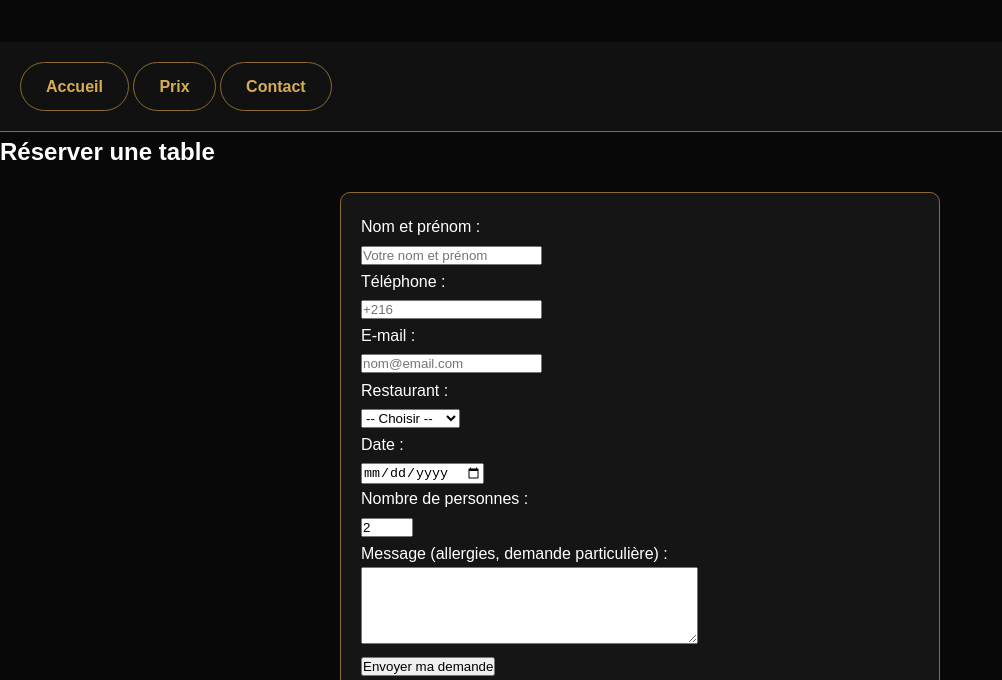
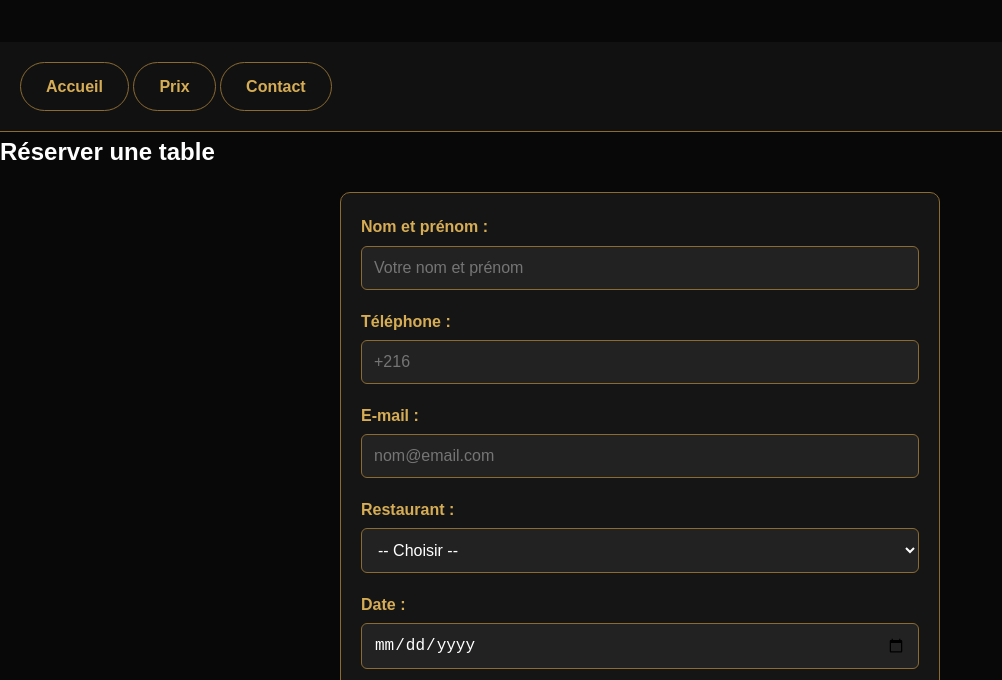
Before and after one commit to chayma129/sushi-house, a plain HTML site: page reservation.html in a window 1280 px wide. Shown: the part 120-800 px from the top of the page, without its empty margins (0-1002 px from the left). Drawn offline with Linux system fonts and the light colour scheme.

Commit message:
corriger les erreurs

```diff
--- a/css/style.css
+++ b/css/style.css
@@ -1,47 +1,33 @@
-
-/* =========================
-   GENERAL
-========================= */
 
 * {
     box-sizing: border-box;
     margin: 0;
     padding: 0;
 }
-
 html {
     scroll-behavior: smooth;
 }
-
 body {
     font-family: Arial, sans-serif;
     background-color: #080808;
     color: #ffffff;
     line-height: 1.7;
 }
-
-/* =========================
-   HEADER
-========================= */
-
 header {
     background-color: #080808;
     color: #d6ad55;
     text-align: center;
     padding: 35px 20px;
 }
-
 header h1 {
     font-size: 45px;
     color: #d6ad55;
     margin-bottom: 15px;
     letter-spacing: 3px;
 }
-
 header figure {
     margin: 15px auto;
 }
-
 header img {
     width: 70%;
     max-width: 650px;
@@ -54,36 +40,15 @@ header img {
 header img:hover {
     transform: scale(1.04);
 }
-
 figcaption {
     color: #d6ad55;
     font-style: italic;
 }
-
 header p {
     max-width: 800px;
     margin: 15px auto;
     color: #dddddd;
 }
-
-/* =========================
-   FORM
-========================= */
-
-form {
-    max-width: 600px;
-    margin: 20px auto;
-    background-color: #151515;
-    color: white;
-    padding: 20px;
-    border-radius: 10px;
-    border: 1px solid #8b6b32;
-}
-
-/* =========================
-   NAVIGATION
-========================= */
-
 nav {
     background-color: #111111;
     padding: 20px;
@@ -122,19 +87,11 @@ nav a:hover {
     box-shadow: 0 5px 15px rgba(214, 173, 85, 0.35);
 }
 
-/* =========================
-   MAIN
-========================= */
-
 main {
     width: 90%;
     max-width: 1100px;
     margin: 30px auto;
 }
-
-/* =========================
-   SECTIONS
-========================= */
 
 section {
     background-color: #141414;
@@ -153,60 +110,41 @@ section h2 {
     border-bottom: 2px solid #8b6b32;
     padding-bottom: 8px;
 }
-
 section p {
     margin: 15px 0;
     color: #dddddd;
 }
-
 section ul {
     padding-left: 25px;
 }
-
 section li {
     margin-bottom: 10px;
 }
-
 strong {
     color: #d6ad55;
 }
-
-/* =========================
-   LISTS AND LINKS
-========================= */
-
 ul {
     list-style: none;
 }
-
 a {
     transition: 0.3s;
 }
-
 section a {
     color: #d6ad55;
 }
-
 section a:hover {
     color: #ffffff;
     text-decoration: none;
 }
-
-/* =========================
-   TABLE AND IMAGES
-========================= */
-
 table {
     width: 100%;
     text-align: center;
     border-spacing: 15px;
 }
-
 td {
     padding: 10px;
     color: white;
 }
-
 td img {
     width: 100%;
     max-width: 250px;
@@ -217,21 +155,14 @@ td img {
     transition: transform 0.4s ease,
                 box-shadow 0.4s ease;
 }
-
 td img:hover {
     transform: scale(1.05);
     box-shadow: 0 8px 20px rgba(214, 173, 85, 0.25);
 }
-
 td h3 {
     color: #d6ad55;
     margin-top: 10px;
 }
-
-/* =========================
-   VIDEO AND AUDIO
-========================= */
-
 video {
     width: 100%;
     max-width: 650px;
@@ -239,18 +170,67 @@ video {
     display: block;
     margin: 20px auto;
 }
-
 audio {
     width: 100%;
     max-width: 500px;
     display: block;
     margin: 15px auto;
 }
-
-/* =========================
-   FOOTER
-========================= */
-
+form {
+    width: 90%;
+    max-width: 600px;
+    margin: 20px auto;
+    background-color: #151515;
+    color: white;
+    padding: 20px;
+    border-radius: 10px;
+    border: 1px solid #8b6b32;
+}
+form p {
+    margin-bottom: 18px;
+}
+form label {
+    display: inline-block;
+    margin-bottom: 5px;
+    color: #d6ad55;
+    font-weight: bold;
+}
+input,
+select,
+textarea {
+    width: 100%;
+    padding: 12px;
+    font-size: 16px;
+    border: 1px solid #8b6b32;
+    border-radius: 6px;
+    background-color: #222222;
+    color: white;
+    transition: 0.3s;
+}
+input:focus,
+select:focus,
+textarea:focus {
+    outline: 2px solid #d6ad55;
+    outline-offset: 2px;
+}
+textarea {
+    resize: vertical;
+}
+form button {
+    background-color: #d6ad55;
+    color: #080808;
+    padding: 12px 22px;
+    border: none;
+    border-radius: 6px;
+    font-size: 16px;
+    font-weight: bold;
+    cursor: pointer;
+    transition: 0.3s;
+}
+form button:hover {
+    background-color: #8b6b32;
+    color: white;
+}
 footer {
     background-color: #111111;
     color: white;
@@ -258,77 +238,54 @@ footer {
     padding: 30px;
     border-top: 1px solid #8b6b32;
 }
-
 footer h2 {
     color: #d6ad55;
     margin-bottom: 10px;
 }
-
 footer a {
     color: white;
     text-decoration: none;
     margin: 10px;
 }
-
 footer a:hover {
     color: #d6ad55;
 }
-
 footer p {
     margin: 10px;
 }
-
-/* =========================
-   PRIX - MENU
-========================= */
-
 .menu-container {
     display: grid;
     grid-template-columns: 1fr 1fr;
     gap: 20px;
 }
-
 .menu-item {
     position: relative;
     overflow: hidden;
     min-height: 230px;
     padding: 25px;
-
     background-size: cover;
     background-position: center;
     background-repeat: no-repeat;
-
     border-radius: 12px;
     border: 1px solid #8b6b32;
-
     transition: transform 0.4s ease,
                 box-shadow 0.4s ease;
 }
-
-/* BACKGROUND DES MENUS */
-
 .menu-item:nth-child(1) {
     background-image: url("../images/menu1.png");
 }
-
 .menu-item:nth-child(2) {
     background-image: url("../images/menu2.png");
 }
-
 .menu-item:nth-child(3) {
     background-image: url("../images/menu3.png");
 }
-
 .menu-item:nth-child(4) {
     background-image: url("../images/menu4.png");
 }
-
 .menu-item:nth-child(5) {
     background-image: url("../images/dessert.png");
 }
-
-/* OVERLAY SOMBRE */
-
 .menu-item::before {
     content: "";
     position: absolute;
@@ -336,32 +293,21 @@ footer p {
     background: rgba(0, 0, 0, 0.55);
     z-index: 0;
 }
-
-/* TEXTE AU-DESSUS */
-
 .menu-item .details {
     position: relative;
     z-index: 1;
 }
-
 .menu-item .details h2 {
     color: #d6ad55;
 }
-
 .menu-item .details p,
 .menu-item .details li,
 .menu-item .details .price {
     color: white;
 }
-
-/* CACHER LES IMAGES HTML */
-
 .menu-item > img {
     display: none;
 }
-
-/* DESSERT SUR TOUTE LA LARGEUR */
-
 .menu-item.dessert {
     background-size: contain;
     background-position: center;
@@ -369,125 +315,83 @@ footer p {
     background-color: #080808;
     min-height: 350px;
 }
-
 .menu-item.dessert::before {
     background: rgba(0, 0, 0, 0.25);
 }
-
-/* HOVER */
 
 .menu-item:hover {
     transform: translateY(-4px);
     box-shadow: 0 5px 18px rgba(214, 173, 85, 0.2);
 }
-
-/* =========================
-   TABLETTE
-========================= */
-
 @media (max-width: 768px) {
-
     main {
         width: 95%;
     }
-
     header h1 {
         font-size: 32px;
     }
-
     header img {
         width: 100%;
     }
-
     nav ol,
     nav ul {
         gap: 15px;
     }
-
     section {
         padding: 20px;
     }
-
     .menu-container {
         grid-template-columns: 1fr;
     }
-
-    .menu-item.dessert {
-        grid-column: auto;
-    }
 }
-
-/* =========================
-   SMARTPHONE
-========================= */
-
 @media (max-width: 480px) {
-
     header h1 {
         font-size: 25px;
     }
-
     header img {
         height: 200px;
     }
-
     nav ol,
     nav ul {
         flex-direction: row;
         justify-content: center;
         gap: 12px;
     }
-
     nav a {
         font-size: 13px;
         padding: 8px 15px;
     }
-
     section h2 {
         font-size: 22px;
     }
-
     table {
         border-spacing: 3px;
     }
-
     td img {
         width: 100%;
         height: 100px;
     }
-
     video {
         width: 100%;
     }
-
     .menu-container {
         grid-template-columns: 1fr;
     }
-
     .menu-item {
         min-height: 200px;
         padding: 20px;
     }
-
     .menu-item.dessert {
-        grid-column: auto;
+        min-height: 250px;
     }
 }
-
-
-/* Champ invalide */
 .invalide {
     background-color: #ffcccc !important;
+    color: #222222 !important;
     border: 2px solid red !important;
 }
-
-/* Champ valide */
 .valide {
     background-color: #ccffcc !important;
+    color: #222222 !important;
     border: 2px solid green !important;
 }
-
-/* Transition */
-input, select {
-    transition: 0.3s;
-}
```
Also changed, not shown: index.html (+3 -3 lines), prix.html (+1 -1 lines).
